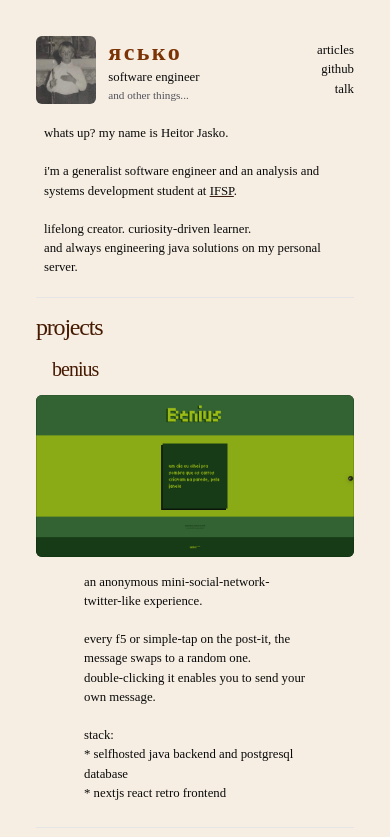
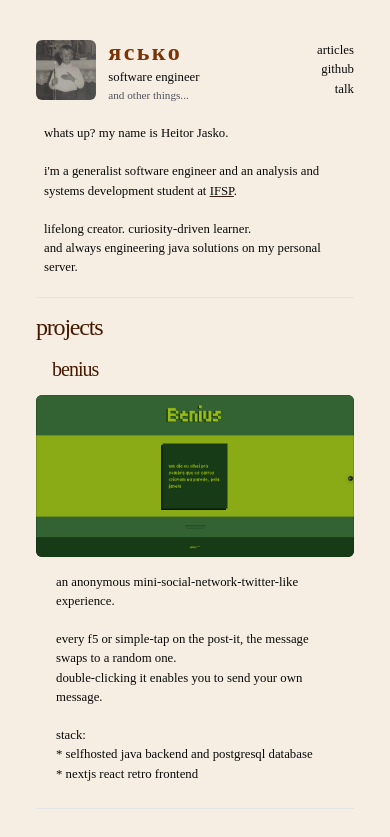
Before and after one commit to pontojasko/portfolio, a Next.js app: page / in a window 390 px wide. Shown: the top 837 px of the page. Built offline with nearby package versions, Linux system fonts and the light colour scheme.

Commit message:
fix: foto de perfil no celular esticada

```diff
--- a/src/app/components/profilepicture.tsx
+++ b/src/app/components/profilepicture.tsx
@@ -8,14 +8,15 @@ export default function Picture() {
 
   return (
     <div
-      className="flex"
+      className="flex items-center"
       onMouseEnter={() => setHover(true)}
       onMouseLeave={() => setHover(false)}
+      onTouchStart={() => setHover(true)}
     >
       <Image
         width={90}
         height={90}
-        className="rounded-sm object-cover"
+        className="rounded-sm object-cover justify-items-center -webkit-touch-callout: none;"
         src={hover ? "/dancing.gif" : "/picture.png"}
         alt="foto"
         draggable="false"
--- a/src/app/components/project.tsx
+++ b/src/app/components/project.tsx
@@ -52,7 +52,7 @@ export default function Projeto(props: props) {
         </a>
       </div>
 
-      <p className="px-12 py-1  whitespace-pre-line">{props.descricao}</p>
+      <p className="px-5 py-1 sm:px-9 whitespace-pre-line">{props.descricao}</p>
       <hr className="h-0.5 my-5"></hr>
     </div>
   );
```
